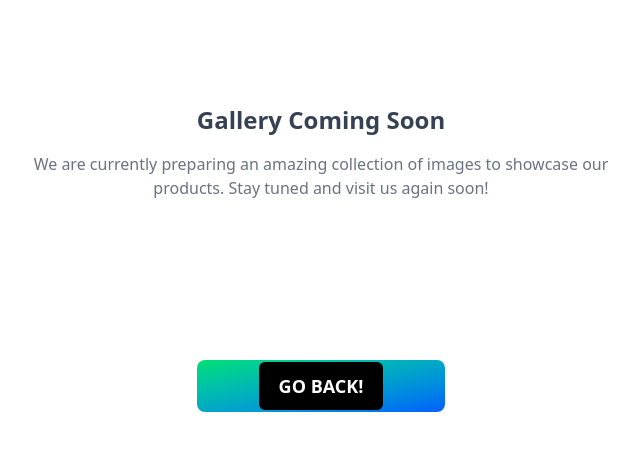
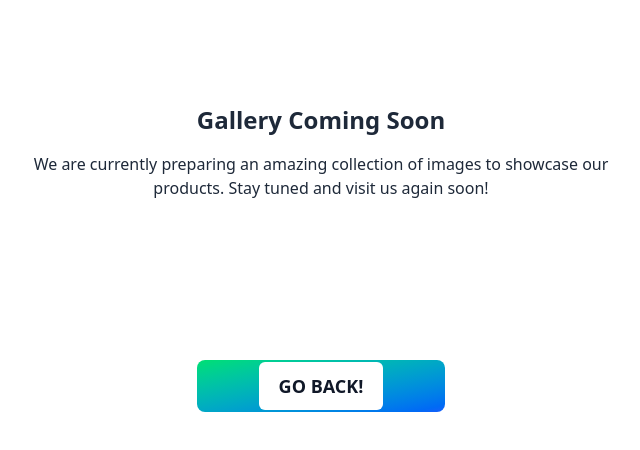
Before and after one commit to Emmanuel9037894958/macdeo, a Next.js app: page /gallery in a window 1280 px wide. Shown: the top 450 px of the page, without its empty margins (319-959 px from the left). Built offline with nearby package versions, Linux system fonts and the light colour scheme.

Commit message:
everytime change

```diff
--- a/src/app/gallery/page.js
+++ b/src/app/gallery/page.js
@@ -1,48 +1,49 @@
 "use client";
 
-import React from "react";
+import React, { useEffect, useState } from "react";
 import Link from "next/link";
 
 function Gallery() {
+  const [invertedDarkMode, setInvertedDarkMode] = useState(false);
+
+  useEffect(() => {
+    const systemPrefersDark = window.matchMedia("(prefers-color-scheme: dark)").matches;
+    setInvertedDarkMode(!systemPrefersDark);
+
+    const mediaQuery = window.matchMedia("(prefers-color-scheme: dark)");
+    const handleChange = (e) => setInvertedDarkMode(!e.matches);
+
+    mediaQuery.addEventListener("change", handleChange);
+    return () => mediaQuery.removeEventListener("change", handleChange);
+  }, []);
+
   return (
-    <div className="p-6">
-      {/*
-      <div className="grid grid-cols-1 sm:grid-cols-2 lg:grid-cols-3 gap-6">
-        {heroImages.map(({ id, image, description }) => (
-          <div
-            key={id}
-            className="rounded-lg border border-gray-200 shadow-md p-3 hover:shadow-xl transition duration-300"
-          >
-            <div className="relative w-full h-48 rounded-md overflow-hidden">
-              <Image
-                src={image}
-                alt={description || "Fastener product image"}
-                fill
-                className="object-cover rounded-md"
-                sizes="(max-width: 768px) 100vw, (max-width: 1024px) 50vw, 33vw"
-              />
-            </div>
-            <p className="mt-3 text-center font-medium">{description}</p>
-          </div>
-        ))}
-      </div>
-      */}
-
+    <div
+      className={`p-6 min-h-screen transition-colors duration-300 ${
+        invertedDarkMode ? "bg-white text-gray-800" : "bg-gray-900 text-white"
+      }`}
+    >
+      {/* Placeholder for future gallery grid */}
       <div className="text-center py-20">
-        <h2 className="text-2xl font-semibold text-gray-700">Gallery Coming Soon</h2>
-        <p className="mt-4 text-gray-500 max-w-xl mx-auto">
+        <h2 className="text-2xl font-semibold">Gallery Coming Soon</h2>
+        <p className="mt-4 max-w-xl mx-auto">
           We are currently preparing an amazing collection of images to showcase our products.
           Stay tuned and visit us again soon!
         </p>
       </div>
 
+      {/* Go Back Button */}
       <div className="flex items-center justify-center w-full">
         <Link href="/">
           <button
             type="button"
             className="relative inline-flex items-center justify-center p-0.5 overflow-hidden text-sm font-medium text-white rounded-lg group bg-gradient-to-br from-green-400 to-blue-600 hover:text-white focus:ring-4 focus:outline-none focus:ring-green-200 w-62 mt-20"
           >
-            <span className="relative px-5 py-2.5 transition-all ease-in duration-75 bg-black dark:bg-gray-900 rounded-md group-hover:bg-transparent font-bold text-lg">
+            <span
+              className={`relative px-5 py-2.5 transition-all ease-in duration-75 rounded-md group-hover:bg-transparent font-bold text-lg ${
+                invertedDarkMode ? "bg-white text-gray-900" : "bg-gray-900 text-white"
+              }`}
+            >
               GO BACK!
             </span>
           </button>
--- a/src/app/media/page.js
+++ b/src/app/media/page.js
@@ -1,4 +1,5 @@
 "use client";
+
 import React, { useEffect, useState } from "react";
 import Image from "next/image";
 import { Typewriter } from "react-simple-typewriter";
@@ -9,10 +10,8 @@ function MediaPage() {
 
   useEffect(() => {
     const systemPrefersDark = window.matchMedia("(prefers-color-scheme: dark)").matches;
-    // Invert the theme
     setInvertedDarkMode(!systemPrefersDark);
 
-    // Optional: respond to system changes
     const mediaQuery = window.matchMedia("(prefers-color-scheme: dark)");
     const handleChange = (e) => setInvertedDarkMode(!e.matches);
     mediaQuery.addEventListener("change", handleChange);
@@ -22,7 +21,7 @@ function MediaPage() {
 
   return (
     <section
-      className={`flex flex-col items-center justify-start px-4
+      className={`min-h-screen flex flex-col items-center justify-start px-4
         ${invertedDarkMode ? "bg-white text-gray-800" : "bg-gray-900 text-white"}`}
     >
       {/* Image section with overlaid text */}
@@ -68,8 +67,10 @@ function MediaPage() {
             type="button"
             className="relative inline-flex items-center justify-center p-0.5 overflow-hidden text-sm font-medium text-white rounded-lg group bg-gradient-to-br from-green-400 to-blue-600 hover:text-white focus:ring-4 focus:outline-none focus:ring-green-200 w-62 mt-20 animate-pulse"
           >
-            <span className={`relative px-5 py-2.5 transition-all ease-in duration-75 rounded-md group-hover:bg-transparent font-bold text-lg
-              ${invertedDarkMode ? "bg-white text-gray-900" : "bg-gray-900 text-white"}`}>
+            <span
+              className={`relative px-5 py-2.5 transition-all ease-in duration-75 rounded-md group-hover:bg-transparent font-bold text-lg
+              ${invertedDarkMode ? "bg-white text-gray-900" : "bg-gray-900 text-white"}`}
+            >
               GO BACK!
             </span>
           </button>
```
